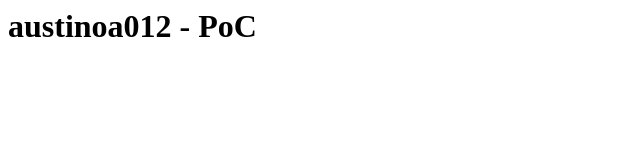
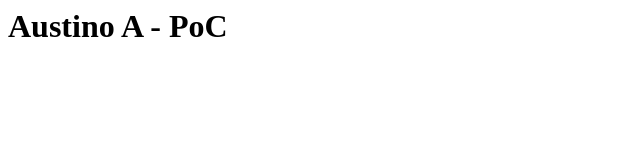
Before and after one commit to houzhenggang/austinoa012-PoC.github.io, a plain HTML site: page index.html in a window 1280 px wide. Shown: the whole page, without its empty margins (0-640 px from the left). Drawn offline with Linux system fonts and the light colour scheme.

Commit message:
Update index.html

```diff
--- a/index.html
+++ b/index.html
@@ -1 +1 @@
-<h1>austinoa012 - PoC</h1>
+<h1>Austino A - PoC</h1>
```
